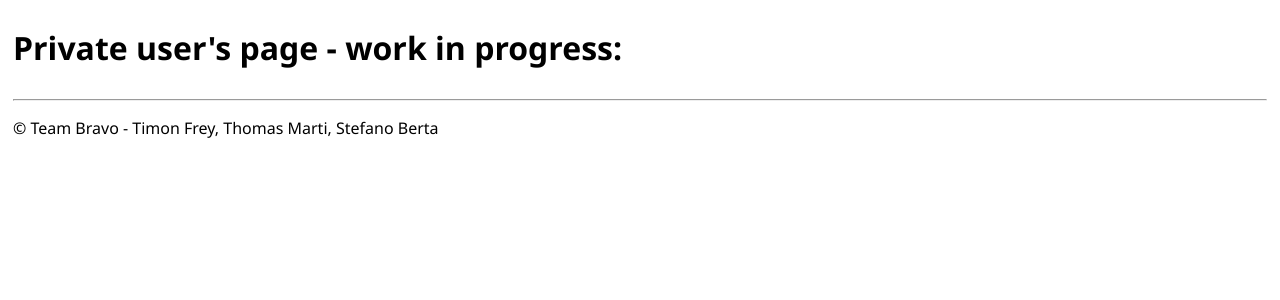
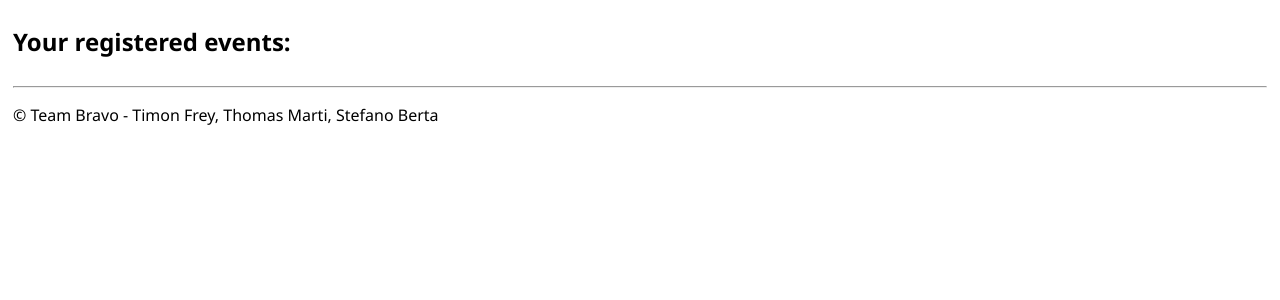
Before and after one commit to Timon-3/project-bravo, a Django app: page /secured in a window 1280 px wide. Shown: the part 79-379 px from the top of the page. Run offline with Django 4.2, Linux system fonts and the light colour scheme; the visitor is signed in with stand-in values (Sample User, id 1); data that the repository does not hold is empty.

Commit message:
minor layout changes

```diff
--- a/tst_room_booking/home/templates/home/room.html
+++ b/tst_room_booking/home/templates/home/room.html
@@ -4,6 +4,7 @@ Home
 {% endblock %}
 {% block content %}
 <h2>{{ room.name }}</h2>
+<h4>Room with {{ room.capacity }} places - {{ room.description }}</h4>
 <form method="POST" class="post-form">{% csrf_token %}
     {{ form }}
     <button type="submit" class="save btn btn-default">Save</button>
--- a/tst_room_booking/home/templates/home/secured.html
+++ b/tst_room_booking/home/templates/home/secured.html
@@ -4,7 +4,7 @@
 Private section
 {% endblock %}
 {% block content %}
-<h1>Private user's page - work in progress:</h1>
+<h2>Your registered events:</h2>
 <!-- <li> all user's events (reservations) - should be selected (or add button at the end) in order to access them and modify the event if needed</li>
 <li> user's data modification - needed? psw yes, rest not really...</li> -->
 <table>
```
